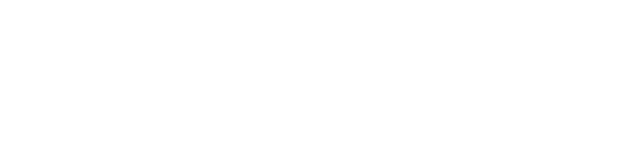
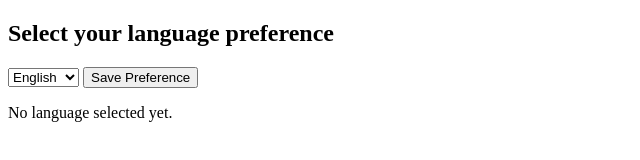
Before and after one commit to acciojob/lang-preference-ShivamP-97, a website: page main.html in a window 1280 px wide. Shown: the whole page, without its empty margins (0-640 px from the left). Drawn offline with Linux system fonts and the light colour scheme.

Commit message:
created a submission

```diff
--- a/main.html
+++ b/main.html
@@ -8,6 +8,17 @@
 
 <body>
 	<!-- the entire body must be written by student -->
+	<h2>Select your language preference</h2>
+
+	<select id="languageSelect">
+		<option value="en">English</option>
+		<option value="es">Spanish</option>
+		<option value="fr">French</option>
+	</select>
+
+	<button id="saveBtn">Save Preference</button>
+
+	<p id="currentLanguage"></p>
     <script type="text/javascript" src="./script.js">
 </script>
 
--- a/script.js
+++ b/script.js
@@ -1 +1,18 @@
 //your JS code here. If required.
+window.onload = function () {
+  const savedLang = sessionStorage.getItem("preferredLanguage");
+  const display = document.getElementById("currentLanguage");
+
+  if (savedLang) {
+    display.textContent = "Current session language: " + savedLang;
+    document.getElementById("languageSelect").value = savedLang;
+  } else {
+    display.textContent = "No language selected yet.";
+  }
+};
+
+document.getElementById("saveBtn").addEventListener("click", function () {
+  const lang = document.getElementById("languageSelect").value;
+  sessionStorage.setItem("preferredLanguage", lang);
+  alert("Language saved for this session: " + lang);
+});
```
